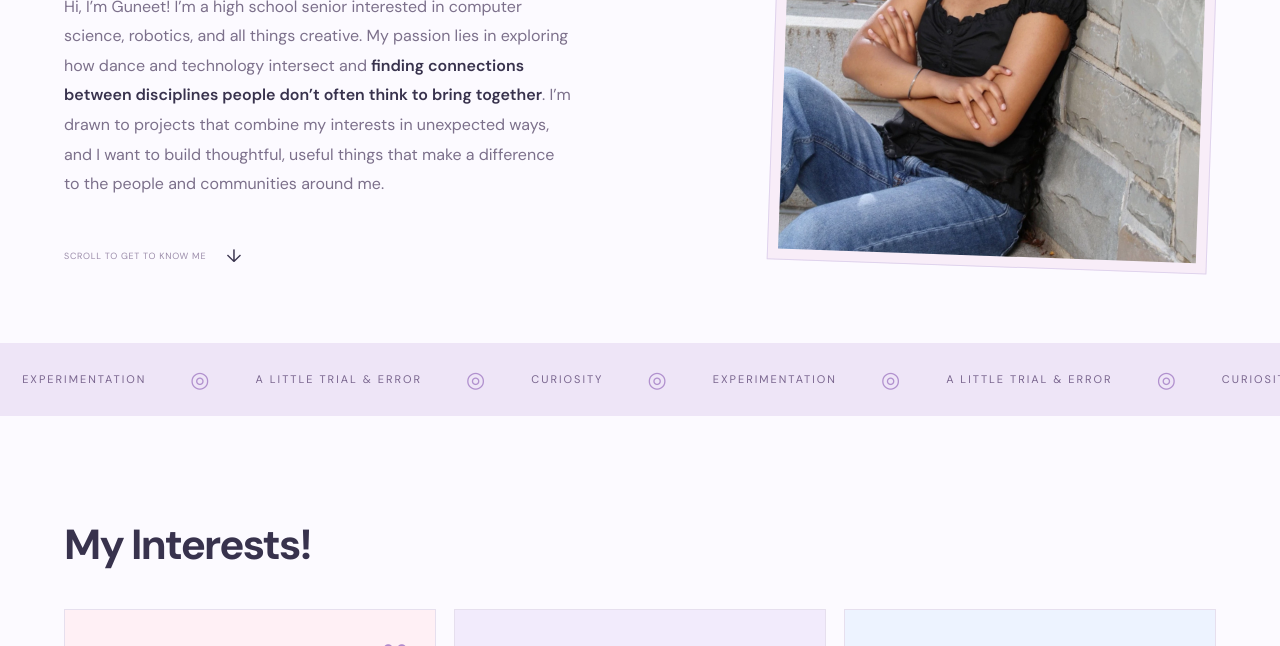
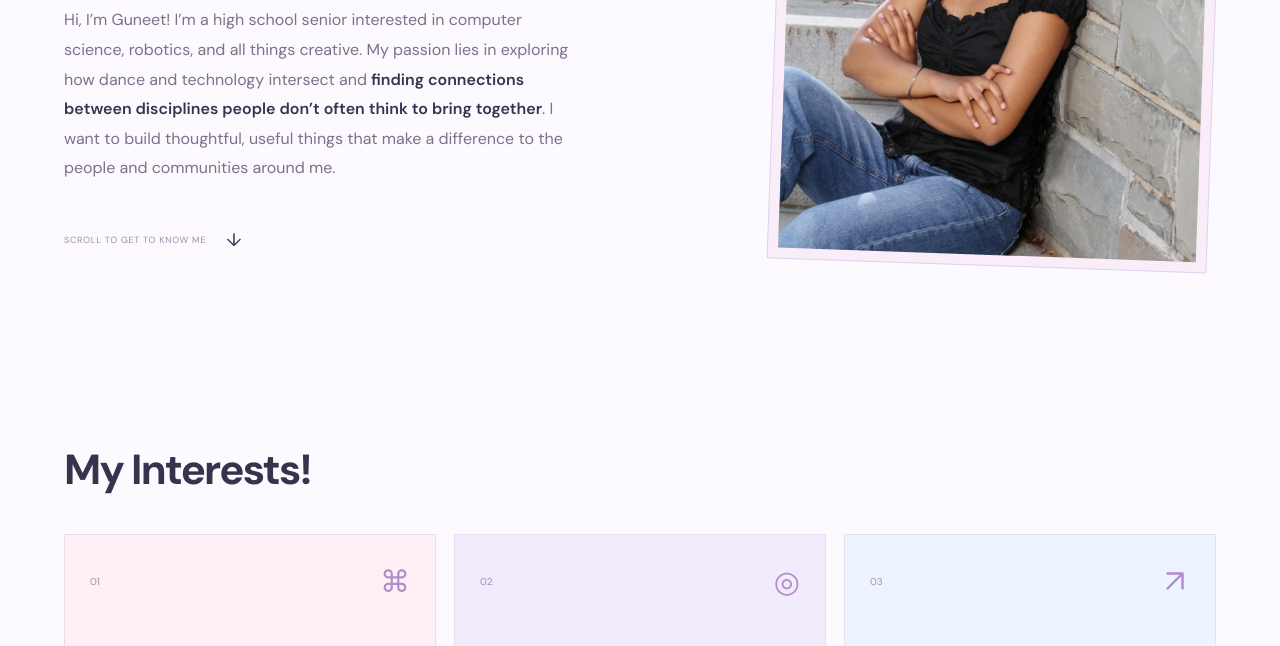
Before and after one commit to gkkapur/gkportfolio, a website built with Vite: page index.html in a window 1280 px wide. Shown: the part 454-1100 px from the top of the page. Built offline with nearby package versions, Linux system fonts and the light colour scheme.

Commit message:
Remove scrolling strip and simplify about intro

```diff
--- a/src/main.js
+++ b/src/main.js
@@ -4,8 +4,6 @@ import { researchContent } from './research.js';
 import { awardsContent } from './awards.js';
 
 const portraitUrl = '/images/guneet-kapur.webp';
-const tickerItems = 'CURIOSITY <span>◎</span> EXPERIMENTATION <span>◎</span> A LITTLE TRIAL & ERROR <span>◎</span>';
-const tickerGroup = `<div class="ticker-group">${tickerItems.repeat(2)}</div>`;
 
 function arrowIcon(direction) {
   const path = direction === '↘' ? 'M4 4l8 8M4 12h8V4' : 'M4 12l8-8M4 4h8v8';
@@ -20,7 +18,7 @@ const sections = {
         <div class="hero-copy">
           <p class="hero-topics">Robotics <span aria-hidden="true">·</span> Machine Learning <span aria-hidden="true">·</span> Dance <span aria-hidden="true">·</span> Creativity</p>
           <h1 id="about-heading">Guneet<br><span class="serif">Kapur</span></h1>
-          <p class="intro">Hi, I’m Guneet! I’m a high school senior interested in computer science, robotics, and all things creative. My passion lies in exploring how dance and technology intersect and <strong>finding connections between disciplines people don’t often think to bring together</strong>. I’m drawn to projects that combine my interests in unexpected ways, and I want to build thoughtful, useful things that make a difference to the people and communities around me.</p>
+          <p class="intro">Hi, I’m Guneet! I’m a high school senior interested in computer science, robotics, and all things creative. My passion lies in exploring how dance and technology intersect and <strong>finding connections between disciplines people don’t often think to bring together</strong>. I want to build thoughtful, useful things that make a difference to the people and communities around me.</p>
           <a class="scroll-link" href="#beyond">SCROLL TO GET TO KNOW ME <span>↓</span></a>
         </div>
         <div class="portrait-wrap">
@@ -29,7 +27,6 @@ const sections = {
           </div>
         </div>
       </section>
-      <div class="ticker" role="img" aria-label="Curiosity, experimentation, and a little trial and error"><div class="ticker-track" aria-hidden="true">${tickerGroup.repeat(2)}</div></div>
       <section id="beyond" class="section beyond reveal"><div class="section-heading"><div><h2>My Interests!</h2></div></div>
       <div class="interest-grid">${[
         ['01', '⌘', 'Robotics & Engineering', 'As captain of Millburn Robotics, I lead an 11-person team and develop autonomous code for VEX competitions. At Columbia’s SHAPE program, I explored Arduino, CAD, and 3D printing while building a quadrupedal walking robot.', 'VEX · ARDUINO · CAD'],
--- a/src/style.css
+++ b/src/style.css
@@ -177,7 +177,3 @@ h1,h2,h3,h4,.hero h1,.page-intro .page-title,.project h2,.serif,h2 em,.philosoph
 
 /* Casual-save deterrents; the original files remain accessible to browsers. */
 img{-webkit-user-drag:none;-webkit-touch-callout:none;user-select:none}
-
-/* Equal-width copies keep the ticker seamless at the animation boundary. */
-.ticker > .ticker-track{gap:0;animation:marquee 60s linear infinite}
-.ticker-group{display:flex;flex:0 0 auto;align-items:center;justify-content:space-around;gap:44px;min-width:100vw;padding-right:44px}
```
